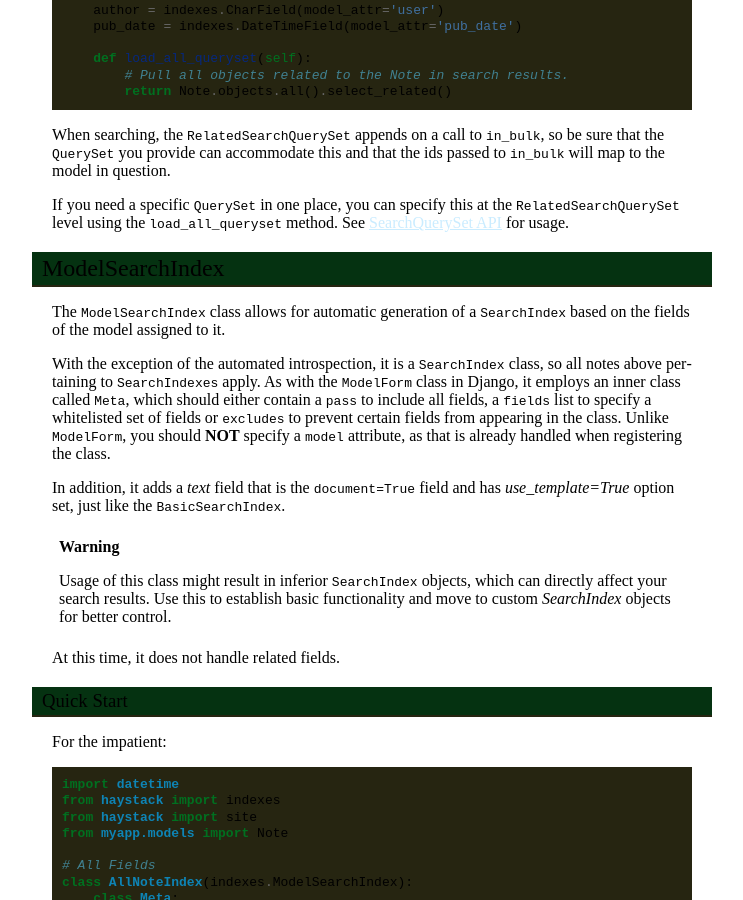
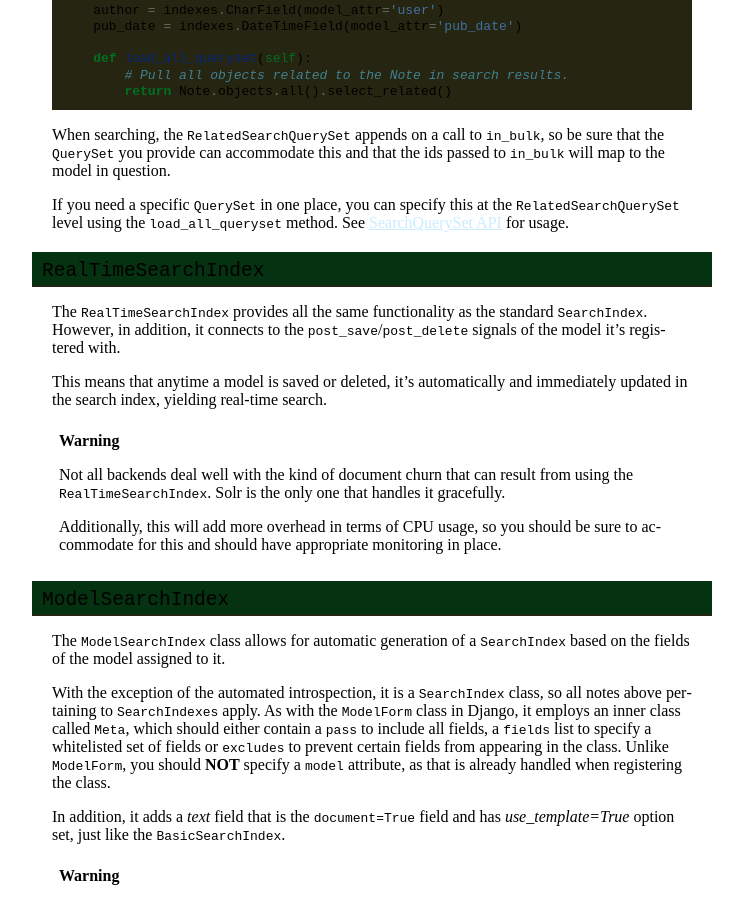
Before and after one commit to django-haystack/django-haystack, a Sphinx documentation site: the page built from docs/searchindex_api.rst, in a window 1280 px wide and 900 px high, scrolled down 6953 px. Shown: the whole window, without its empty margins (138-881 px from the left). Built offline with Sphinx 7.4.7, drawn with Linux system fonts in a browser that asks for light colours; a style sheet for code colours, icons or effects is not loaded; some of the changed text lies outside the part shown.

Commit message:
Added documentation on the ``RealTimeSearchIndex`` class.

```diff
--- a/docs/searchindex_api.rst
+++ b/docs/searchindex_api.rst
@@ -296,7 +296,7 @@ non-existent), merely an example of how to extend existing fields.
    This method is analagous to Django's ``Field.clean`` methods.
 
 
-Method Reference
+``Search Index``
 ================
 
 ``get_queryset``
@@ -427,8 +427,29 @@ If you need a specific ``QuerySet`` in one place, you can specify this at the
 :doc:`searchqueryset_api` for usage.
 
 
-ModelSearchIndex
-================
+``RealTimeSearchIndex``
+=======================
+
+The ``RealTimeSearchIndex`` provides all the same functionality as the standard
+``SearchIndex``. However, in addition, it connects to the
+``post_save``/``post_delete`` signals of the model it's registered with.
+
+This means that anytime a model is saved or deleted, it's automatically and
+immediately updated in the search index, yielding real-time search.
+
+.. warning::
+
+    Not all backends deal well with the kind of document churn that can result
+    from using the ``RealTimeSearchIndex``. Solr is the only one that handles
+    it gracefully.
+
+    Additionally, this will add more overhead in terms of CPU usage, so you
+    should be sure to accommodate for this and should have appropriate monitoring
+    in place.
+
+
+``ModelSearchIndex``
+====================
 
 The ``ModelSearchIndex`` class allows for automatic generation of a
 ``SearchIndex`` based on the fields of the model assigned to it.
```
